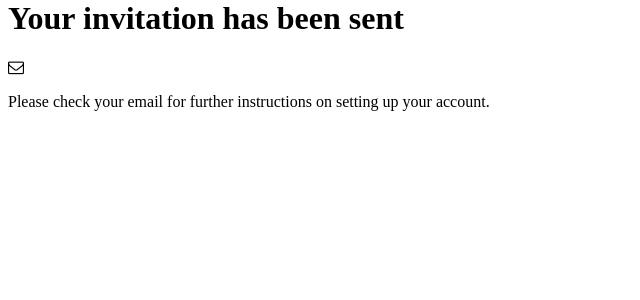
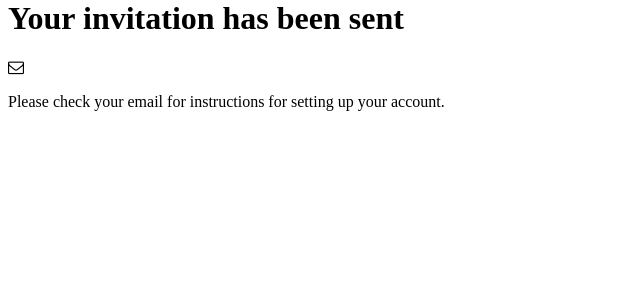
Before and after one commit to cloud-gov/uaa-extras, a Python web app: template uaaextras/templates/signup_invite_sent.html in a window 1280 px wide. Shown: the part 21-321 px from the top of the page, without its empty margins (0-640 px from the left). Run offline with Jinja, Linux system fonts and the light colour scheme; the template is opened without the code that fills it, so the values that code supplies are empty; some libraries are stand-ins or nearby versions.

Commit message:
Trim extra words from confirmation page

```diff
--- a/uaaextras/templates/signup_invite_sent.html
+++ b/uaaextras/templates/signup_invite_sent.html
@@ -5,6 +5,6 @@
 {% block content %}
 <div class="island-content">
     <i class="fa fa-envelope-o"></i>
-    <p>Please check your email for further instructions on setting up your account.</p>
+    <p>Please check your email for instructions for setting up your account.</p>
 </div>
 {% endblock %}
```
